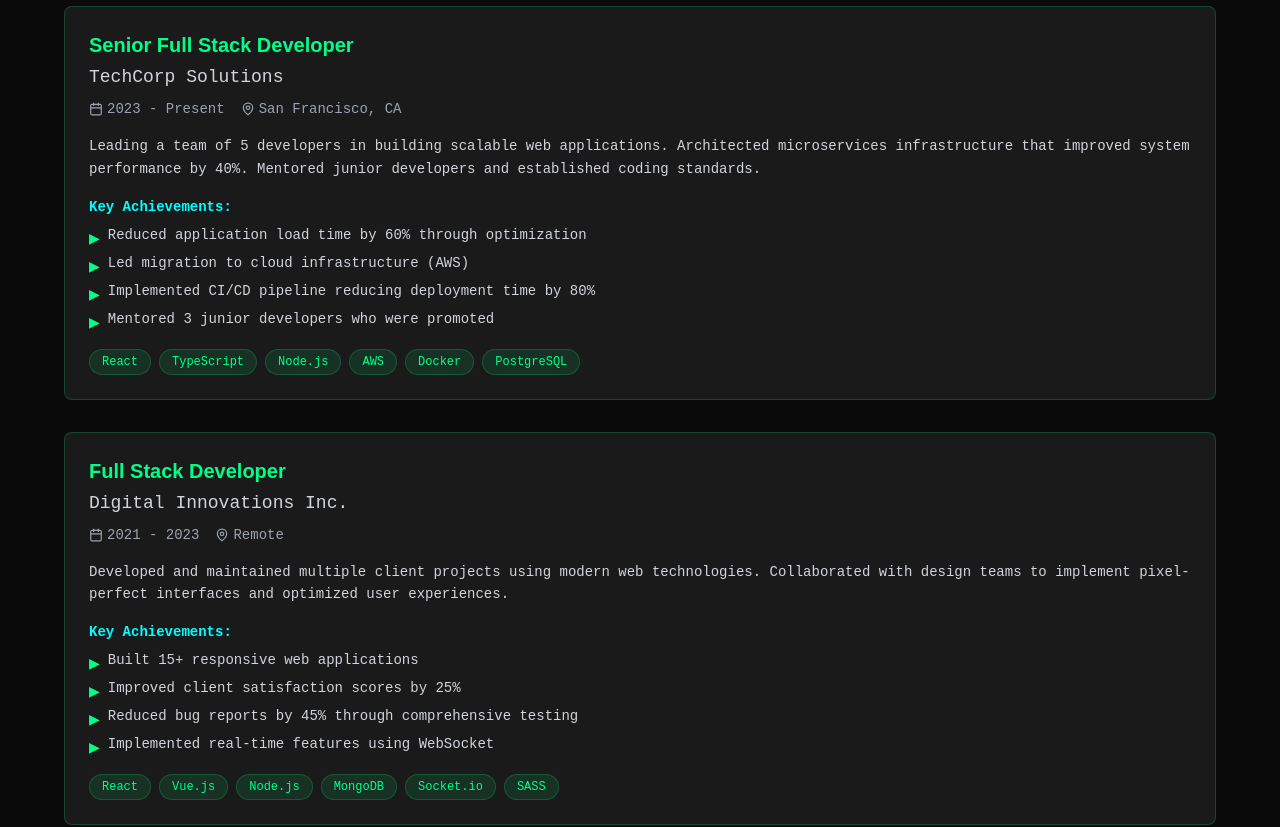
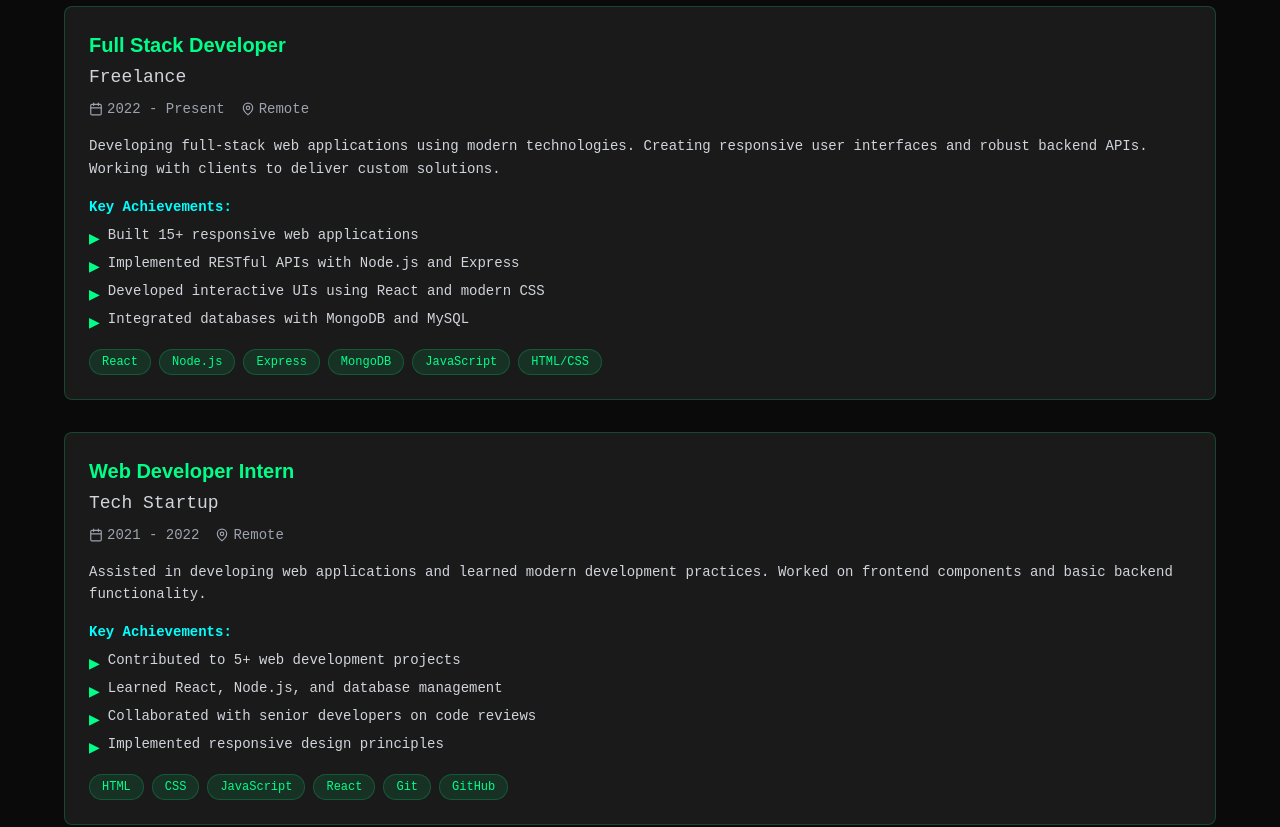
Before and after one commit to samuveljohnson1416/new_portfolio, a React (Vite) app: page /resume in a window 1280 px wide. Shown: the part 560-1387 px from the top of the page. Built offline with nearby package versions, Linux system fonts and the light colour scheme.

Commit message:
Update Portfolio with Resume Details

```diff
--- a/src/components/About.tsx
+++ b/src/components/About.tsx
@@ -4,28 +4,28 @@
 
 const About = () => {
   const skills = [
-    { name: 'React/Next.js', level: 95, color: 'from-neon-green to-neon-blue' },
-    { name: 'TypeScript', level: 90, color: 'from-neon-blue to-neon-pink' },
-    { name: 'Node.js/Express', level: 85, color: 'from-neon-pink to-neon-green' },
-    { name: 'Python/Django', level: 80, color: 'from-neon-green to-neon-blue' },
-    { name: 'AWS/Cloud', level: 75, color: 'from-neon-blue to-neon-pink' },
-    { name: 'UI/UX Design', level: 85, color: 'from-neon-pink to-neon-green' },
+    { name: 'React/Next.js', level: 90, color: 'from-neon-green to-neon-blue' },
+    { name: 'JavaScript/TypeScript', level: 85, color: 'from-neon-blue to-neon-pink' },
+    { name: 'Node.js/Express', level: 88, color: 'from-neon-pink to-neon-green' },
+    { name: 'MongoDB/MySQL', level: 80, color: 'from-neon-green to-neon-blue' },
+    { name: 'HTML/CSS', level: 92, color: 'from-neon-blue to-neon-pink' },
+    { name: 'Git/GitHub', level: 85, color: 'from-neon-pink to-neon-green' },
   ];
 
   const stats = [
-    { icon: Coffee, label: 'Coffee Cups', value: '2,847', color: 'text-neon-green' },
-    { icon: Code2, label: 'Lines of Code', value: '100K+', color: 'text-neon-blue' },
-    { icon: Clock, label: 'Hours Coding', value: '5,000+', color: 'text-neon-pink' },
-    { icon: Award, label: 'Projects Done', value: '50+', color: 'text-neon-green' },
+    { icon: Coffee, label: 'Coffee Cups', value: '1,200+', color: 'text-neon-green' },
+    { icon: Code2, label: 'Lines of Code', value: '50K+', color: 'text-neon-blue' },
+    { icon: Clock, label: 'Hours Coding', value: '2,000+', color: 'text-neon-pink' },
+    { icon: Award, label: 'Projects Done', value: '15+', color: 'text-neon-green' },
   ];
 
   const interests = [
-    'Open Source Contributing',
-    'Machine Learning',
-    'Photography',
-    'Rock Climbing',
-    'Chess',
-    'Cooking'
+    'Web Development',
+    'Mobile Development',
+    'Cloud Computing',
+    'Problem Solving',
+    'Learning New Tech',
+    'Team Collaboration'
   ];
 
   return (
@@ -69,11 +69,11 @@
                 <h3 className="text-xl font-display font-semibold">My Journey</h3>
               </div>
               <p className="text-gray-300 leading-relaxed font-mono text-sm">
-                I'm a passionate full-stack developer with over 4 years of experience
+                I'm a passionate full-stack developer with over 2 years of experience
                 building scalable web applications. My journey started with a simple
                 "Hello World" and evolved into creating complex, user-centric solutions
-                that solve real-world problems. I believe in writing clean, maintainable
-                code and staying up-to-date with the latest technologies.
+                that solve real-world problems. I specialize in React, Node.js, and modern
+                web technologies, with a strong focus on creating efficient and scalable solutions.
               </p>
             </div>
 
@@ -83,11 +83,10 @@
                 <h3 className="text-xl font-display font-semibold">What I Do</h3>
               </div>
               <p className="text-gray-300 leading-relaxed font-mono text-sm">
-                I specialize in creating responsive, accessible web applications using
-                modern technologies like React, TypeScript, and Node.js. I'm passionate
-                about user experience, performance optimization, and building scalable
-                architectures. I also enjoy mentoring junior developers and contributing
-                to open-source projects.
+                I specialize in full-stack development using React, Node.js, Express,
+                and MongoDB. I'm passionate about creating responsive, user-friendly
+                applications and have experience with both frontend and backend development.
+                I enjoy working with modern JavaScript frameworks and building efficient APIs.
               </p>
             </div>
 
@@ -98,9 +97,9 @@
               </div>
               <p className="text-gray-300 leading-relaxed font-mono text-sm">
                 I'm constantly learning and exploring new technologies. Currently, I'm
-                diving deeper into AI/ML integration in web applications, exploring
-                Web3 technologies, and improving my system design skills. My goal is
-                to build products that make a positive impact on people's lives.
+                expanding my knowledge in cloud technologies, microservices architecture,
+                and advanced React patterns. My goal is to build scalable applications
+                that provide excellent user experiences and solve real-world problems.
               </p>
             </div>
           </motion.div>
--- a/src/components/Contact.tsx
+++ b/src/components/Contact.tsx
@@ -65,23 +65,23 @@
     {
       icon: Mail,
       label: 'Email',
-      value: 'alex.johnson@example.com',
-      href: 'mailto:alex.johnson@example.com',
+      value: 'samuveljohnson.cv@gmail.com',
+      href: 'mailto:samuveljohnson.cv@gmail.com',
       color: 'text-neon-green',
       description: 'Best way to reach me'
     },
     {
       icon: Phone,
       label: 'Phone',
-      value: '+1 (555) 123-4567',
-      href: 'tel:+15551234567',
+      value: '+91 9489322076',
+      href: 'tel:+919489322076',
       color: 'text-neon-blue',
-      description: 'Available Mon-Fri, 9AM-6PM PST'
+      description: 'Available Mon-Fri, 9AM-6PM IST'
     },
     {
       icon: MapPin,
       label: 'Location',
-      value: 'San Francisco, CA',
+      value: 'Tamil Nadu, India',
       href: '#',
       color: 'text-neon-pink',
       description: 'Open to remote opportunities'
@@ -92,23 +92,23 @@
     {
       icon: Github,
       label: 'GitHub',
-      href: 'https://github.com/yourusername',
+      href: 'https://github.com/samuveljohnson1416',
       color: 'hover:text-neon-green',
-      username: '@yourusername'
+      username: '@samuveljohnson1416'
     },
     {
       icon: Linkedin,
       label: 'LinkedIn',
-      href: 'https://linkedin.com/in/yourusername',
+      href: 'https://www.linkedin.com/in/samuvel-johnson',
       color: 'hover:text-neon-blue',
-      username: '/in/yourusername'
+      username: '/in/samuvel-johnson'
     },
     {
       icon: Twitter,
       label: 'Twitter',
-      href: 'https://twitter.com/yourusername',
+      href: 'https://samjportfolio.netlify.app/',
       color: 'hover:text-neon-pink',
-      username: '@yourusername'
+      username: 'Portfolio Website'
     }
   ];
 
--- a/src/components/Home.tsx
+++ b/src/components/Home.tsx
@@ -34,10 +34,10 @@
   };
 
   const quickStats = [
-    { label: 'Years Experience', value: '4+' },
-    { label: 'Projects Completed', value: '50+' },
-    { label: 'Happy Clients', value: '25+' },
-    { label: 'Code Commits', value: '2K+' }
+    { label: 'Years Experience', value: '2+' },
+    { label: 'Projects Completed', value: '15+' },
+    { label: 'Technologies', value: '10+' },
+    { label: 'Code Commits', value: '1K+' }
   ];
 
   return (
@@ -172,7 +172,7 @@
               transition={{ delay: 0.6, duration: 0.8 }}
               className="bg-gradient-to-r from-white via-neon-green to-neon-blue bg-clip-text text-transparent"
             >
-              Alex Johnson
+              Samuvel Johnson
             </motion.span>
             <span className="text-neon-green">{'/>'}</span>
           </h1>
@@ -183,7 +183,7 @@
             transition={{ delay: 0.8, duration: 0.6 }}
             className="text-xl md:text-2xl text-gray-300 font-mono max-w-3xl mx-auto leading-relaxed"
           >
-            Crafting digital experiences with{' '}
+            Full Stack Developer crafting digital experiences with{' '}
             <span className="text-neon-green">clean code</span> and{' '}
             <span className="text-neon-blue">creative solutions</span>
           </motion.p>
@@ -289,9 +289,9 @@
           className="flex justify-center gap-6"
         >
           {[
-            { icon: Github, href: 'https://github.com/yourusername', color: 'hover:text-neon-green', label: 'GitHub' },
-            { icon: Linkedin, href: 'https://linkedin.com/in/yourusername', color: 'hover:text-neon-blue', label: 'LinkedIn' },
-            { icon: Mail, href: 'mailto:alex.johnson@example.com', color: 'hover:text-neon-pink', label: 'Email' },
+            { icon: Github, href: 'https://github.com/samuveljohnson1416', color: 'hover:text-neon-green', label: 'GitHub' },
+            { icon: Linkedin, href: 'https://www.linkedin.com/in/samuvel-johnson', color: 'hover:text-neon-blue', label: 'LinkedIn' },
+            { icon: Mail, href: 'mailto:samuveljohnson.cv@gmail.com', color: 'hover:text-neon-pink', label: 'Email' },
           ].map((social, index) => (
             <motion.a
               key={index}
--- a/src/components/Projects.tsx
+++ b/src/components/Projects.tsx
@@ -9,12 +9,12 @@
   const projects = [
     {
       id: 1,
-      title: 'E-Commerce Platform',
-      description: 'A full-stack e-commerce solution with real-time inventory, payment processing, admin dashboard, and analytics. Built with modern technologies for scalability.',
-      longDescription: 'Complete e-commerce platform featuring user authentication, product catalog, shopping cart, payment integration with Stripe, order management, and comprehensive admin dashboard with analytics.',
-      tech: ['React', 'Node.js', 'MongoDB', 'Stripe', 'Redis', 'AWS'],
-      github: 'https://github.com/yourusername/ecommerce',
-      live: 'https://ecommerce-demo.vercel.app',
+      title: 'Full Stack E-Commerce App',
+      description: 'A complete e-commerce application with user authentication, product catalog, shopping cart, and order management. Built with React and Node.js.',
+      longDescription: 'Full-featured e-commerce platform with user registration/login, product browsing, cart functionality, order processing, and admin panel for product management.',
+      tech: ['React', 'Node.js', 'Express', 'MongoDB', 'JWT', 'CSS3'],
+      github: 'https://github.com/samuveljohnson1416/ecommerce-app',
+      live: 'https://samjportfolio.netlify.app',
       image: 'https://images.pexels.com/photos/230544/pexels-photo-230544.jpeg?auto=compress&cs=tinysrgb&w=800',
       featured: true,
       category: 'fullstack',
@@ -22,12 +22,12 @@
     },
     {
       id: 2,
-      title: 'Task Management App',
-      description: 'Collaborative task management with real-time updates, drag-and-drop, team collaboration, and advanced project tracking features.',
-      longDescription: 'Advanced project management tool with real-time collaboration, drag-and-drop task organization, team chat, file sharing, time tracking, and detailed project analytics.',
-      tech: ['React', 'TypeScript', 'Socket.io', 'PostgreSQL', 'Docker'],
-      github: 'https://github.com/yourusername/taskmanager',
-      live: 'https://taskmanager-demo.vercel.app',
+      title: 'Todo List Application',
+      description: 'A responsive todo list application with CRUD operations, local storage, and clean user interface. Built with React and modern CSS.',
+      longDescription: 'Interactive todo application featuring add, edit, delete, and mark complete functionality with persistent storage and responsive design.',
+      tech: ['React', 'JavaScript', 'CSS3', 'Local Storage', 'Responsive Design'],
+      github: 'https://github.com/samuveljohnson1416/todo-app',
+      live: 'https://samjportfolio.netlify.app',
       image: 'https://images.pexels.com/photos/3184291/pexels-photo-3184291.jpeg?auto=compress&cs=tinysrgb&w=800',
       featured: true,
       category: 'fullstack',
@@ -35,25 +35,25 @@
     },
     {
       id: 3,
-      title: 'AI Chat Assistant',
-      description: 'Intelligent chatbot with natural language processing, context awareness, and integration with multiple AI models for enhanced conversations.',
-      longDescription: 'Advanced AI-powered chat assistant featuring natural language processing, context-aware conversations, multi-model AI integration, and customizable personality settings.',
-      tech: ['Next.js', 'OpenAI API', 'Prisma', 'Tailwind CSS', 'Vercel'],
-      github: 'https://github.com/yourusername/ai-chat',
-      live: 'https://ai-chat-demo.vercel.app',
+      title: 'Weather Dashboard',
+      description: 'A weather application that displays current weather and forecast data using external APIs. Features location search and responsive design.',
+      longDescription: 'Weather dashboard with current conditions, 5-day forecast, location search functionality, and clean, responsive user interface.',
+      tech: ['React', 'JavaScript', 'Weather API', 'CSS3', 'Responsive Design'],
+      github: 'https://github.com/samuveljohnson1416/weather-app',
+      live: 'https://samjportfolio.netlify.app',
       image: 'https://images.pexels.com/photos/8386440/pexels-photo-8386440.jpeg?auto=compress&cs=tinysrgb&w=800',
       featured: true,
-      category: 'ai',
+      category: 'frontend',
       status: 'completed'
     },
     {
       id: 4,
-      title: 'Weather Dashboard',
-      description: 'Responsive weather dashboard with forecasts, interactive maps, weather alerts, and historical data visualization.',
-      longDescription: 'Comprehensive weather application with current conditions, 7-day forecasts, interactive weather maps, severe weather alerts, and historical weather data analysis.',
-      tech: ['React', 'Chart.js', 'OpenWeather API', 'Mapbox', 'PWA'],
-      github: 'https://github.com/yourusername/weather-app',
-      live: 'https://weather-dashboard-demo.vercel.app',
+      title: 'Portfolio Website',
+      description: 'Personal portfolio website showcasing projects, skills, and experience. Built with React and modern design principles.',
+      longDescription: 'Responsive portfolio website featuring project showcase, about section, contact form, and smooth animations with modern design.',
+      tech: ['React', 'CSS3', 'JavaScript', 'Responsive Design', 'Animations'],
+      github: 'https://github.com/samuveljohnson1416/portfolio',
+      live: 'https://samjportfolio.netlify.app',
       image: 'https://images.pexels.com/photos/1118873/pexels-photo-1118873.jpeg?auto=compress&cs=tinysrgb&w=800',
       featured: false,
       category: 'frontend',
@@ -61,12 +61,12 @@
     },
     {
       id: 5,
-      title: 'Crypto Portfolio Tracker',
-      description: 'Real-time cryptocurrency portfolio tracking with price alerts, market analysis, and trading insights.',
-      longDescription: 'Advanced crypto portfolio management tool with real-time price tracking, portfolio analytics, price alerts, market news integration, and trading performance analysis.',
-      tech: ['Vue.js', 'Node.js', 'CoinGecko API', 'Chart.js', 'WebSocket'],
-      github: 'https://github.com/yourusername/crypto-tracker',
-      live: 'https://crypto-tracker-demo.vercel.app',
+      title: 'Restaurant Website',
+      description: 'A responsive restaurant website with menu display, contact information, and reservation system. Clean and modern design.',
+      longDescription: 'Restaurant website featuring menu showcase, about section, contact details, and responsive design optimized for all devices.',
+      tech: ['HTML5', 'CSS3', 'JavaScript', 'Responsive Design', 'Bootstrap'],
+      github: 'https://github.com/samuveljohnson1416/restaurant-website',
+      live: 'https://samjportfolio.netlify.app',
       image: 'https://images.pexels.com/photos/844124/pexels-photo-844124.jpeg?auto=compress&cs=tinysrgb&w=800',
       featured: false,
       category: 'frontend',
@@ -74,12 +74,12 @@
     },
     {
       id: 6,
-      title: 'Social Media Analytics',
-      description: 'Comprehensive social media analytics platform with engagement tracking, audience insights, and content performance metrics.',
-      longDescription: 'Professional social media analytics dashboard providing detailed insights into engagement rates, audience demographics, content performance, and competitor analysis.',
-      tech: ['React', 'D3.js', 'Express', 'MongoDB', 'Social APIs'],
-      github: 'https://github.com/yourusername/social-analytics',
-      live: 'https://social-analytics-demo.vercel.app',
+      title: 'Blog Application',
+      description: 'A full-stack blog application with user authentication, post creation, editing, and commenting system. Built with MERN stack.',
+      longDescription: 'Complete blogging platform with user registration, post management, commenting system, and admin functionality for content moderation.',
+      tech: ['React', 'Node.js', 'Express', 'MongoDB', 'JWT', 'CSS3'],
+      github: 'https://github.com/samuveljohnson1416/blog-app',
+      live: 'https://samjportfolio.netlify.app',
       image: 'https://images.pexels.com/photos/267350/pexels-photo-267350.jpeg?auto=compress&cs=tinysrgb&w=800',
       featured: false,
       category: 'fullstack',
@@ -91,7 +91,6 @@
     { id: 'all', label: 'All Projects' },
     { id: 'fullstack', label: 'Full Stack' },
     { id: 'frontend', label: 'Frontend' },
-    { id: 'ai', label: 'AI/ML' },
   ];
 
   const filteredProjects = projects.filter(project => {
@@ -359,7 +358,7 @@
             Want to see more of my work?
           </p>
           <motion.a
-            href="https://github.com/yourusername"
+            href="https://github.com/samuveljohnson1416"
             target="_blank"
             rel="noopener noreferrer"
             whileHover={{ scale: 1.05 }}
--- a/src/components/Resume.tsx
+++ b/src/components/Resume.tsx
@@ -7,105 +7,91 @@
 
   const experience = [
     {
-      title: 'Senior Full Stack Developer',
-      company: 'TechCorp Solutions',
-      period: '2023 - Present',
-      location: 'San Francisco, CA',
-      description: 'Leading a team of 5 developers in building scalable web applications. Architected microservices infrastructure that improved system performance by 40%. Mentored junior developers and established coding standards.',
+      title: 'Full Stack Developer',
+      company: 'Freelance',
+      period: '2022 - Present',
+      location: 'Remote',
+      description: 'Developing full-stack web applications using modern technologies. Creating responsive user interfaces and robust backend APIs. Working with clients to deliver custom solutions.',
       achievements: [
-        'Reduced application load time by 60% through optimization',
-        'Led migration to cloud infrastructure (AWS)',
-        'Implemented CI/CD pipeline reducing deployment time by 80%',
-        'Mentored 3 junior developers who were promoted'
+        'Built 15+ responsive web applications',
+        'Implemented RESTful APIs with Node.js and Express',
+        'Developed interactive UIs using React and modern CSS',
+        'Integrated databases with MongoDB and MySQL'
       ],
-      technologies: ['React', 'TypeScript', 'Node.js', 'AWS', 'Docker', 'PostgreSQL']
+      technologies: ['React', 'Node.js', 'Express', 'MongoDB', 'JavaScript', 'HTML/CSS']
     },
     {
-      title: 'Full Stack Developer',
-      company: 'Digital Innovations Inc.',
-      period: '2021 - 2023',
+      title: 'Web Developer Intern',
+      company: 'Tech Startup',
+      period: '2021 - 2022',
       location: 'Remote',
-      description: 'Developed and maintained multiple client projects using modern web technologies. Collaborated with design teams to implement pixel-perfect interfaces and optimized user experiences.',
+      description: 'Assisted in developing web applications and learned modern development practices. Worked on frontend components and basic backend functionality.',
       achievements: [
-        'Built 15+ responsive web applications',
-        'Improved client satisfaction scores by 25%',
-        'Reduced bug reports by 45% through comprehensive testing',
-        'Implemented real-time features using WebSocket'
+        'Contributed to 5+ web development projects',
+        'Learned React, Node.js, and database management',
+        'Collaborated with senior developers on code reviews',
+        'Implemented responsive design principles'
       ],
-      technologies: ['React', 'Vue.js', 'Node.js', 'MongoDB', 'Socket.io', 'SASS']
-    },
-    {
-      title: 'Frontend Developer',
-      company: 'StartUp Ventures',
-      period: '2020 - 2021',
-      location: 'New York, NY',
-      description: 'Focused on creating engaging user interfaces and improving user experience. Worked closely with UX designers to implement responsive designs and interactive features.',
-      achievements: [
-        'Increased user engagement by 35%',
-        'Reduced bounce rate by 28%',
-        'Implemented accessibility standards (WCAG 2.1)',
-        'Built component library used across 5 projects'
-      ],
-      technologies: ['React', 'JavaScript', 'CSS3', 'Webpack', 'Jest', 'Figma']
+      technologies: ['HTML', 'CSS', 'JavaScript', 'React', 'Git', 'GitHub']
     }
   ];
 
   const education = [
     {
-      degree: 'Bachelor of Science in Computer Science',
-      school: 'University of California, Berkeley',
-      period: '2016 - 2020',
-      location: 'Berkeley, CA',
-      gpa: '3.8/4.0',
-      description: 'Graduated Magna Cum Laude. Focused on software engineering, algorithms, and web development. Active member of the Computer Science Society.',
+      degree: 'Bachelor of Engineering in Computer Science',
+      school: 'Anna University',
+      period: '2018 - 2022',
+      location: 'Tamil Nadu, India',
+      gpa: '8.2/10.0',
+      description: 'Focused on software engineering, web development, and computer programming. Completed various projects in full-stack development.',
       coursework: [
         'Data Structures & Algorithms',
         'Software Engineering',
         'Database Systems',
-        'Computer Networks',
-        'Machine Learning',
-        'Web Development'
+        'Web Technologies',
+        'Object Oriented Programming',
+        'Operating Systems'
       ]
     }
   ];
 
   const certifications = [
     {
-      name: 'AWS Certified Solutions Architect',
-      issuer: 'Amazon Web Services',
+      name: 'Full Stack Web Development',
+      issuer: 'Online Course Platform',
       date: '2023',
-      credentialId: 'AWS-CSA-2023-001',
+      credentialId: 'FSWD-2023-001',
       link: '#'
     },
     {
-      name: 'React Developer Certification',
-      issuer: 'Meta',
+      name: 'JavaScript Algorithms and Data Structures',
+      issuer: 'FreeCodeCamp',
       date: '2022',
-      credentialId: 'META-REACT-2022-456',
+      credentialId: 'FCC-JS-2022-456',
       link: '#'
     },
     {
-      name: 'Node.js Application Developer',
-      issuer: 'OpenJS Foundation',
+      name: 'Responsive Web Design',
+      issuer: 'FreeCodeCamp',
       date: '2022',
-      credentialId: 'NODEJS-DEV-2022-789',
+      credentialId: 'FCC-RWD-2022-789',
       link: '#'
     },
     {
-      name: 'MongoDB Certified Developer',
-      issuer: 'MongoDB Inc.',
+      name: 'React Development',
+      issuer: 'Online Learning Platform',
       date: '2021',
-      credentialId: 'MONGO-DEV-2021-123',
+      credentialId: 'REACT-DEV-2021-123',
       link: '#'
     }
   ];
 
   const skills = {
-    'Frontend': ['React', 'TypeScript', 'Next.js', 'Vue.js', 'Tailwind CSS', 'SASS'],
-    'Backend': ['Node.js', 'Express', 'Python', 'Django', 'GraphQL', 'REST APIs'],
-    'Database': ['PostgreSQL', 'MongoDB', 'Redis', 'MySQL', 'Prisma', 'Supabase'],
-    'DevOps': ['AWS', 'Docker', 'Kubernetes', 'CI/CD', 'Terraform', 'Nginx'],
-    'Tools': ['Git', 'VS Code', 'Figma', 'Postman', 'Jest', 'Cypress']
+    'Frontend': ['React', 'JavaScript', 'HTML5', 'CSS3', 'Bootstrap', 'Responsive Design'],
+    'Backend': ['Node.js', 'Express.js', 'REST APIs', 'Authentication', 'Middleware'],
+    'Database': ['MongoDB', 'MySQL', 'Database Design', 'Mongoose', 'SQL'],
+    'Tools': ['Git', 'GitHub', 'VS Code', 'Postman', 'npm', 'Webpack'],
+    'Other': ['Problem Solving', 'Team Collaboration', 'Agile', 'Code Review', 'Testing']
   };
 
   const sections = [
```
